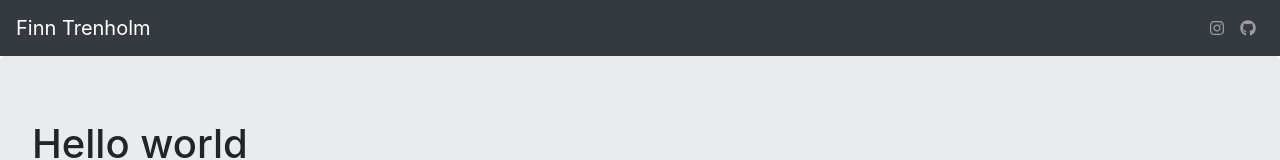
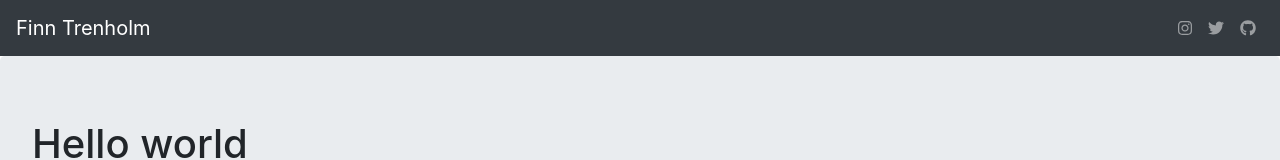
Before and after one commit to FinnE10/react-app-ui, a React app: page / in a window 1280 px wide. Shown: the top 160 px of the page. Built offline with nearby package versions, Linux system fonts and the light colour scheme.

Commit message:
Adding twitter link

```diff
--- a/src/components/header/nagivation.tsx
+++ b/src/components/header/nagivation.tsx
@@ -2,7 +2,7 @@ import * as React from "react";
 import { Component } from "react";
 import { Navbar, Nav } from 'react-bootstrap'
 import { FontAwesomeIcon } from '@fortawesome/react-fontawesome'
-import { faInstagram, faGithub } from "@fortawesome/free-brands-svg-icons";
+import { faInstagram, faGithub, faTwitter } from "@fortawesome/free-brands-svg-icons";
 
 class Navigation extends Component{
     render() {
@@ -14,6 +14,7 @@ class Navigation extends Component{
                 </Nav>
                 <Nav>
                     <Nav.Link href="https://www.instagram.com/finntrenholm/" target="_blank"><FontAwesomeIcon icon={faInstagram} /></Nav.Link>
+                    <Nav.Link href="https://www.twitter.com/finntrenholm/" target="_blank"><FontAwesomeIcon icon={faTwitter} /></Nav.Link>
                     <Nav.Link href="https://github.com/FinnE10/react-app-ui" target="_blank"><FontAwesomeIcon icon={faGithub} /></Nav.Link>
                 </Nav>
             </Navbar>
```
Also changed, not shown: 1 other file (tests, documents, lock files or other folders).
